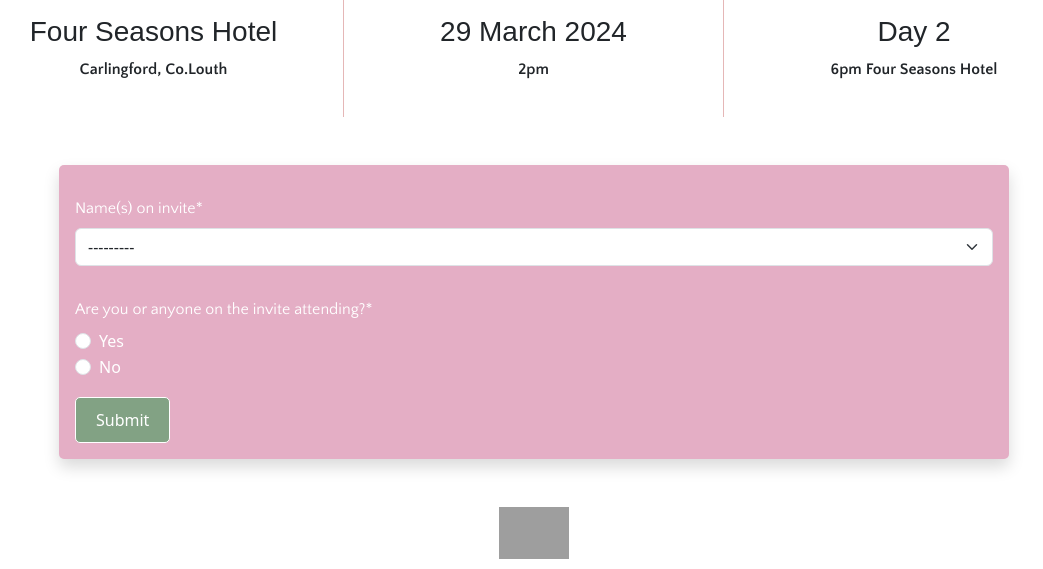
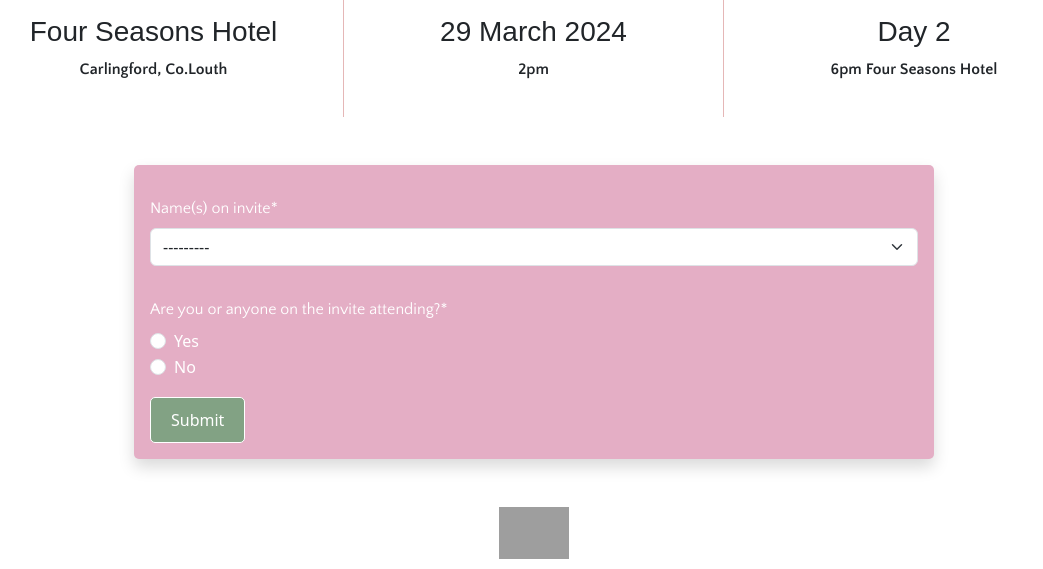
Before and after one commit to JamieT966/sarahandmick_wedding, a Django app: page / in a window 1280 px wide. Shown: the part 869-1438 px from the top of the page, without its empty margins (106-1149 px from the left). Run offline with Django 4.2, Linux system fonts and the light colour scheme; data comes from the database, SQL or seed files in the repository; data that the repository does not hold is empty; some libraries are stand-ins or nearby versions; some web fonts are replaced; grey boxes are pictures that could not be loaded.

Commit message:
made minor changes to form styling

```diff
--- a/rsvp/templates/index.html
+++ b/rsvp/templates/index.html
@@ -6,7 +6,7 @@
 <div class="hero-image intro-section p-3 container-fluid d-flex justify-content-center align-items-center">
     <div class="hero-content text-center">
         <h1>Emer & Jamie Are Getting Hitched</h1>
-        <p class="sub-heading">We can't wait to celebrate with you</p>
+        <p class="sub-heading">We can't wait to celebrate with you!</p>
         <a href="#rsvp-form" class="btn-pink scroll-to-form">RSVP Here</a>
     </div>
 </div>
--- a/static/css/style.css
+++ b/static/css/style.css
@@ -202,12 +202,6 @@ footer {
     }
 }
 
-@media (min-width: 997px) {
-    .form-container {
-        width: 950px;
-    }
-}
-
 .form-label {
     font-family: "Quattrocento Sans", sans-serif;
     margin-top: 15px;
```
